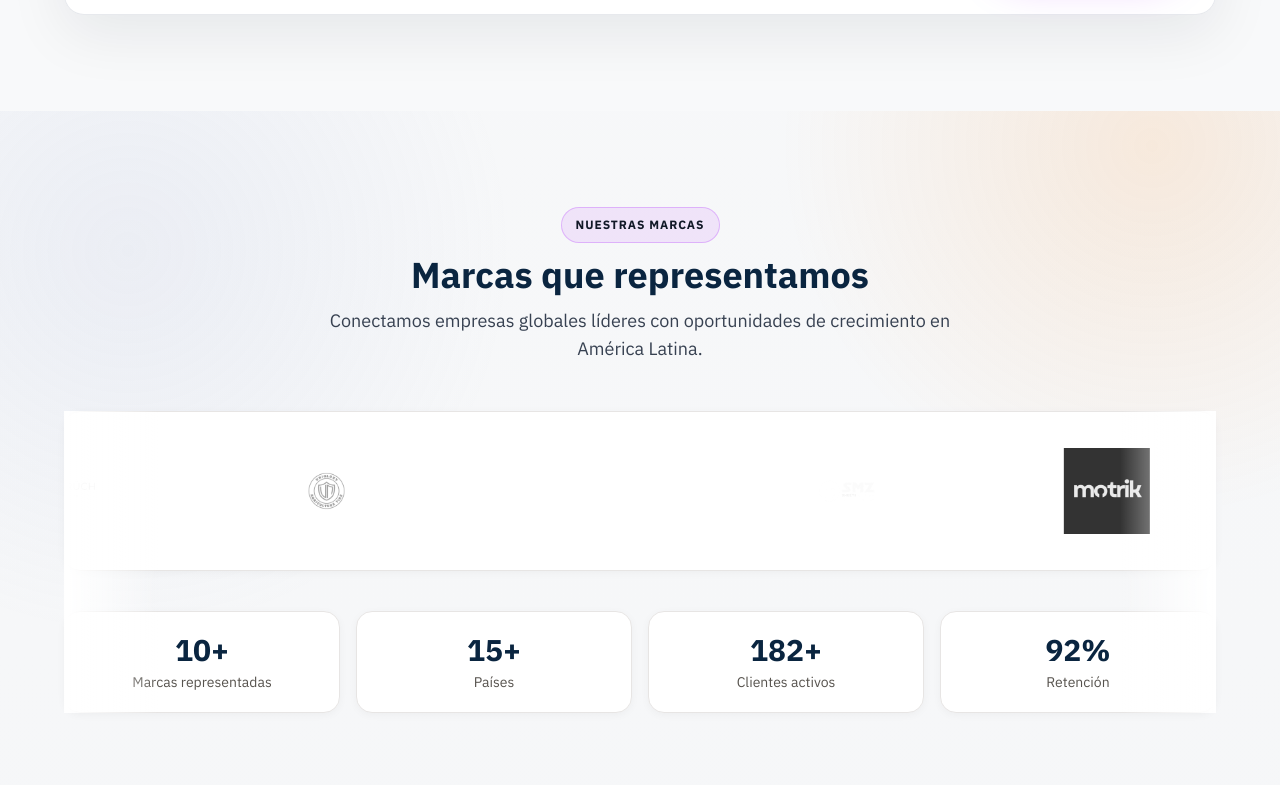
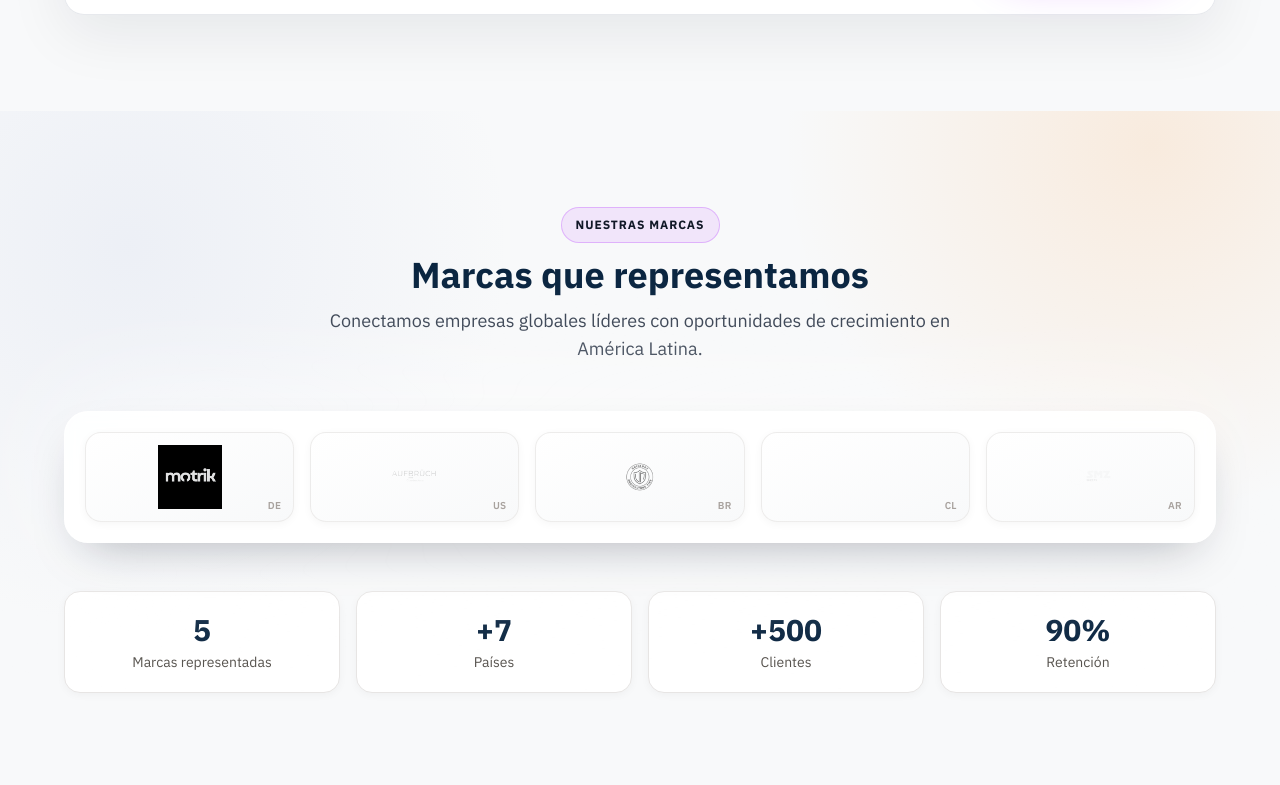
Before and after one commit to fabianvalhu-gif/landing-brucken-oficial, a React (Vite) app in the folder brucken_landing_deploy/: page / in a window 1280 px wide. Shown: the part 7155-7940 px from the top of the page. Built offline with nearby package versions, Linux system fonts and the light colour scheme; the HTML template or start-up script is replaced by a standard one.

Commit message:
Redesign brands section with static gallery

```diff
--- a/brucken_landing_deploy/src/components/BrandsCarousel.jsx
+++ b/brucken_landing_deploy/src/components/BrandsCarousel.jsx
@@ -1,21 +1,17 @@
 import { motion } from "framer-motion";
 import { fadeIn, staggerContainer } from "../utils/animations";
 
-// Marcas representadas
 const brands = [
-  { name: "Marca 1", logo: "/logos/1.png" },
-  { name: "Marca 2", logo: "/logos/2.png" },
-  { name: "Marca 3", logo: "/logos/3.png" },
-  { name: "Marca 4", logo: "/logos/4.png" },
-  { name: "Marca 5", logo: "/logos/5.png" },
+  { name: "Aufbruch", logo: "/logos/1.png", country: "DE" },
+  { name: "Guardian", logo: "/logos/2.png", country: "US" },
+  { name: "Logmasters", logo: "/logos/3.png", country: "BR" },
+  { name: "SMZ", logo: "/logos/4.png", country: "CL" },
+  { name: "Helios", logo: "/logos/5.png", country: "AR" },
 ];
 
 export default function BrandsCarousel() {
-  // Duplicar las marcas para efecto infinito
-  const duplicatedBrands = [...brands, ...brands];
-
   return (
-    <section className="relative py-16 sm:py-20 lg:py-24 overflow-hidden">
+    <section className="relative py-16 sm:py-20 lg:py-24 overflow-hidden bg-[#f8f9fa]">
       <div className="absolute inset-0 bg-[radial-gradient(circle_at_10%_20%,rgba(155,172,216,0.12),transparent_30%)]" />
       <div className="absolute inset-0 bg-[radial-gradient(circle_at_90%_5%,rgba(249,133,19,0.12),transparent_28%)]" />
       <motion.div
@@ -25,7 +21,6 @@ export default function BrandsCarousel() {
         whileInView="show"
         viewport={{ once: true, amount: 0.1 }}
       >
-        {/* Header */}
         <motion.div variants={fadeIn("up")} className="text-center mb-12 space-y-3">
           <div className="pill-badge mx-auto">Nuestras Marcas</div>
           <h2 className="text-3xl md:text-4xl font-bold text-petrol">Marcas que representamos</h2>
@@ -34,57 +29,43 @@ export default function BrandsCarousel() {
           </p>
         </motion.div>
 
-        {/* Carrusel infinito */}
-        <motion.div variants={fadeIn("up", 0.2)} className="relative">
-          {/* Gradientes en los bordes */}
-          <div className="pointer-events-none absolute left-0 top-0 bottom-0 w-24 bg-gradient-to-r from-white to-transparent z-10" />
-          <div className="pointer-events-none absolute right-0 top-0 bottom-0 w-24 bg-gradient-to-l from-white to-transparent z-10" />
-
-          {/* Contenedor del carrusel */}
-          <div className="flex overflow-hidden border border-neutral-200 rounded-2xl bg-white shadow-soft">
+        <motion.div variants={fadeIn("up", 0.15)} className="relative w-full">
+          <div className="absolute inset-0 rounded-[28px] bg-gradient-to-br from-white via-white/60 to-white/40 blur-3xl" />
+          <div className="relative grid grid-cols-2 sm:grid-cols-3 lg:grid-cols-5 gap-4 p-5 rounded-[24px] border border-white/60 bg-white/90 shadow-[0_20px_50px_-22px_rgba(15,23,42,0.35)] backdrop-blur">
+            {brands.map((brand, index) => (
               <motion.div
-              className="flex gap-10 py-6"
-              animate={{
-                x: [0, -1600],
-              }}
-              transition={{
-                x: {
-                  repeat: Infinity,
-                  repeatType: "loop",
-                  duration: 30,
-                  ease: "linear",
-                },
-              }}
+                key={brand.name}
+                className="group relative flex items-center justify-center rounded-2xl border border-neutral-200/70 bg-gradient-to-br from-white to-[#f8f9fa] px-4 py-3 shadow-soft"
+                whileHover={{ y: -4, scale: 1.02 }}
+                transition={{ type: "spring", stiffness: 220, damping: 16 }}
               >
-              {duplicatedBrands.map((brand, index) => (
-                <div
-                  key={`${brand.name}-${index}`}
-                  className="flex-shrink-0 w-[220px] h-[110px] flex items-center justify-center p-3 grayscale hover:grayscale-0 transition-all duration-300"
-                >
+                <div className="absolute inset-0 opacity-0 group-hover:opacity-100 transition-opacity duration-300 bg-gradient-to-r from-electric/10 via-white to-purple-100/30 rounded-2xl" />
                 <img
                   src={brand.logo}
                   alt={brand.name}
-                    className="w-full h-full object-contain opacity-80 hover:opacity-100 transition-opacity duration-300"
+                  className="relative z-10 h-14 sm:h-16 object-contain mix-blend-multiply grayscale group-hover:grayscale-0 transition-all duration-300"
                   onError={(e) => {
                     e.target.style.display = "none";
                   }}
                 />
+                <div className="absolute bottom-2 right-3 text-[10px] font-semibold text-neutral-400 uppercase tracking-wide">
+                  {brand.country}
                 </div>
+              </motion.div>
             ))}
+          </div>
         </motion.div>
-          </div>
 
-          {/* Stats debajo del carrusel */}
         <motion.div
-            variants={fadeIn("up", 0.35)}
-            className="grid grid-cols-2 md:grid-cols-4 gap-4 mt-10"
+          variants={fadeIn("up", 0.3)}
+          className="grid grid-cols-2 md:grid-cols-4 gap-4 mt-12"
         >
           {[
-              { value: "10+", label: "Marcas representadas" },
-              { value: "15+", label: "Países" },
-              { value: "182+", label: "Clientes activos" },
-              { value: "92%", label: "Retención" },
-            ].map((stat, index) => (
+            { value: "5", label: "Marcas representadas" },
+            { value: "+7", label: "Países" },
+            { value: "+500", label: "Clientes" },
+            { value: "90%", label: "Retención" },
+          ].map((stat) => (
             <div
               key={stat.label}
               className="text-center rounded-2xl border border-neutral-200 bg-white p-5 shadow-soft"
@@ -97,7 +78,6 @@ export default function BrandsCarousel() {
           ))}
         </motion.div>
       </motion.div>
-      </motion.div>
     </section>
   );
 }
```
Lines whose indentation alone changed are shown as unchanged.
